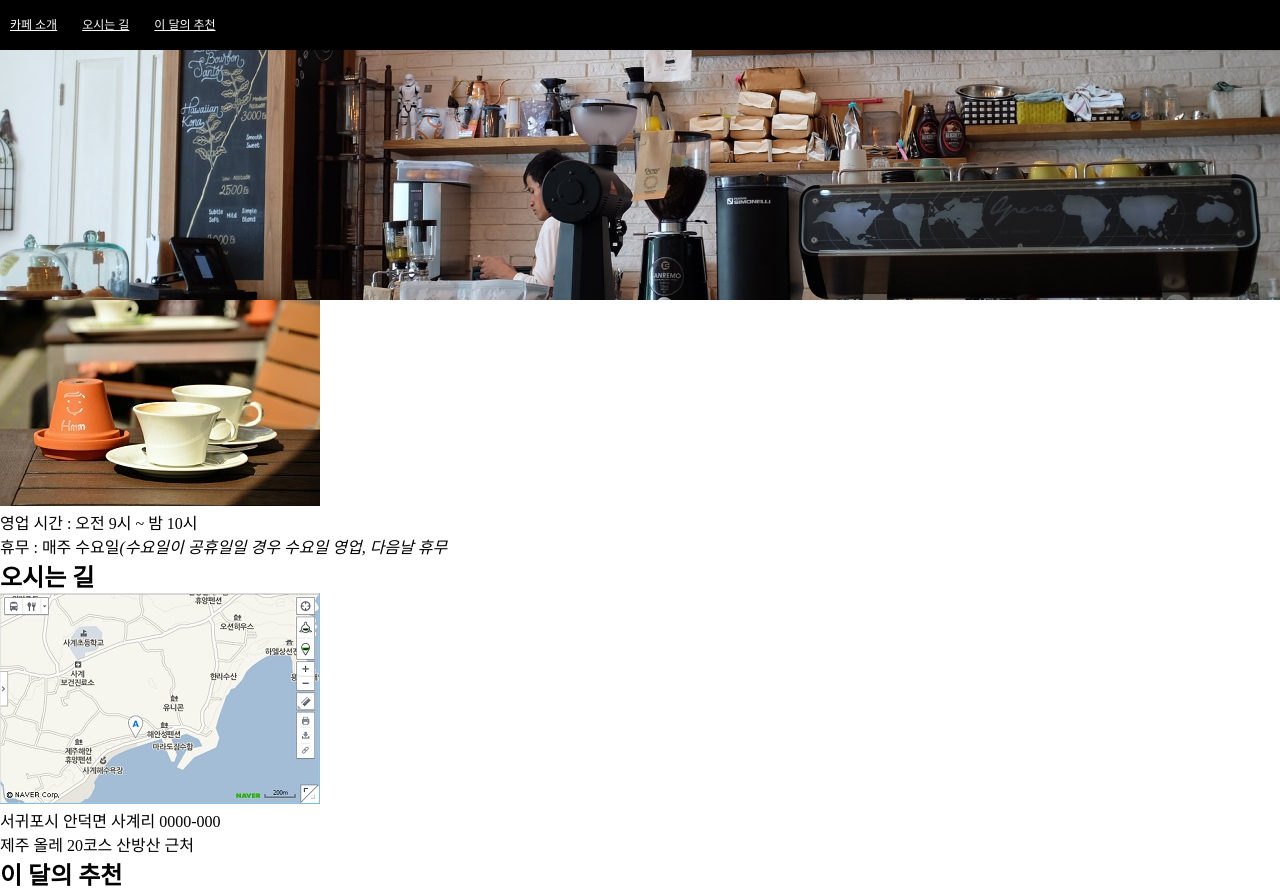
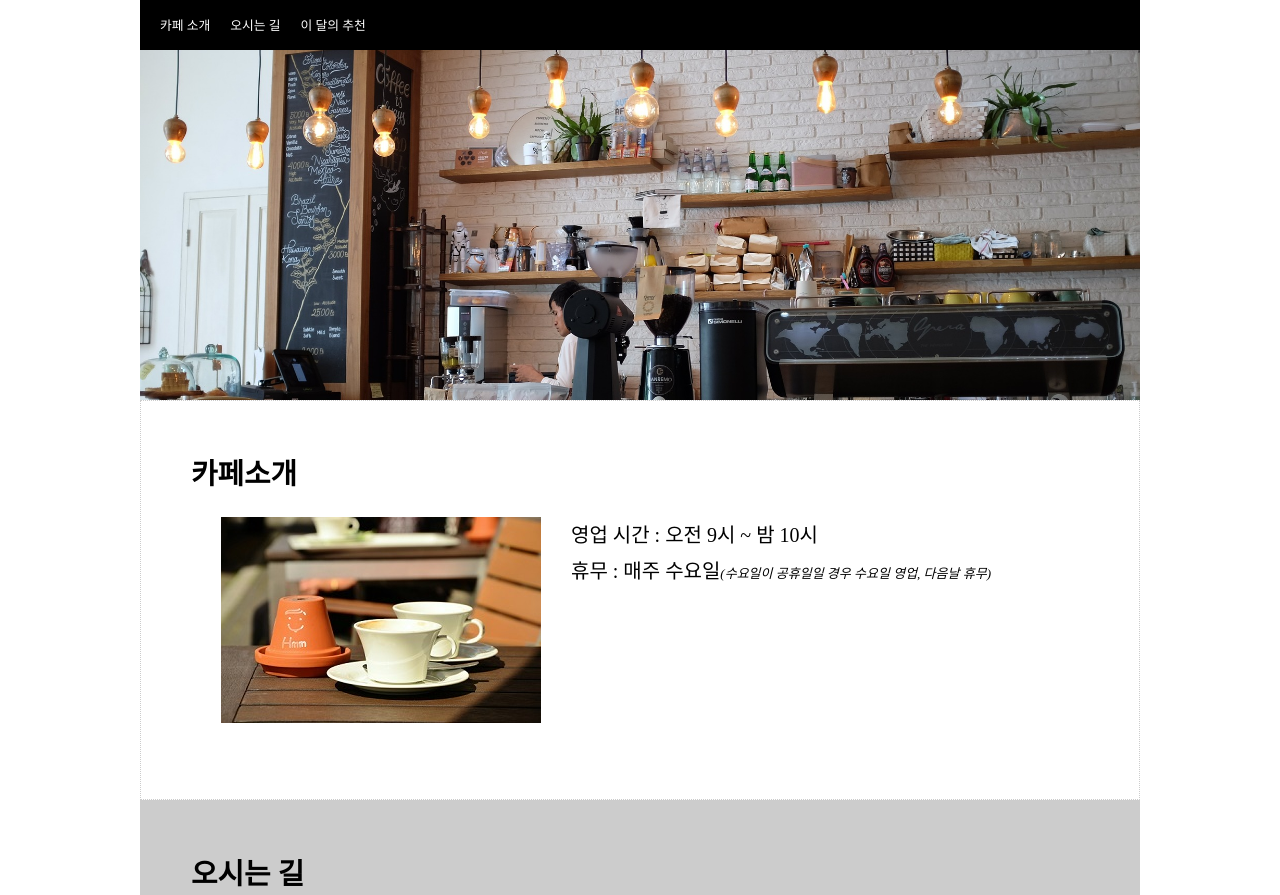
Before and after one commit to singsong19/coffee2, a plain HTML site: page index.html in a window 1280 px wide. Shown: the top 895 px of the page. Drawn offline with Linux system fonts and the light colour scheme.

Commit message:
Add files via upload

```diff
--- /dev/null
+++ b/css/media.css
@@ -0,0 +1,5 @@
+@media screen and (min-width: 992px)
+.item {
+    width: 100%;
+    height: 400px;
+}
--- /dev/null
+++ b/css/notosanskr.css
@@ -0,0 +1,51 @@
+/*
+* Noto Sans KR (korean) http://www.google.com/fonts/earlyaccess
+ */
+@font-face {
+  font-family: 'Noto Sans KR';
+  font-style: normal;
+  font-weight: 100;
+  src: url(http://fonts.gstatic.com/ea/notosanskr/v2/NotoSansKR-Thin.woff2) format('woff2'),
+       url(http://fonts.gstatic.com/ea/notosanskr/v2/NotoSansKR-Thin.woff) format('woff'),
+       url(http://fonts.gstatic.com/ea/notosanskr/v2/NotoSansKR-Thin.otf) format('opentype');
+}
+@font-face {
+  font-family: 'Noto Sans KR';
+  font-style: normal;
+  font-weight: 300;
+  src: url(http://fonts.gstatic.com/ea/notosanskr/v2/NotoSansKR-Light.woff2) format('woff2'),
+       url(http://fonts.gstatic.com/ea/notosanskr/v2/NotoSansKR-Light.woff) format('woff'),
+       url(http://fonts.gstatic.com/ea/notosanskr/v2/NotoSansKR-Light.otf) format('opentype');
+}
+@font-face {
+   font-family: 'Noto Sans KR';
+   font-style: normal;
+   font-weight: 400;
+   src: url(http://fonts.gstatic.com/ea/notosanskr/v2/NotoSansKR-Regular.woff2) format('woff2'),
+        url(http://fonts.gstatic.com/ea/notosanskr/v2/NotoSansKR-Regular.woff) format('woff'),
+        url(http://fonts.gstatic.com/ea/notosanskr/v2/NotoSansKR-Regular.otf) format('opentype');
+ }
+@font-face {
+   font-family: 'Noto Sans KR';
+   font-style: normal;
+   font-weight: 500;
+   src: url(http://fonts.gstatic.com/ea/notosanskr/v2/NotoSansKR-Medium.woff2) format('woff2'),
+        url(http://fonts.gstatic.com/ea/notosanskr/v2/NotoSansKR-Medium.woff) format('woff'),
+        url(http://fonts.gstatic.com/ea/notosanskr/v2/NotoSansKR-Medium.otf) format('opentype');
+ }
+@font-face {
+   font-family: 'Noto Sans KR';
+   font-style: normal;
+   font-weight: 700;
+   src: url(http://fonts.gstatic.com/ea/notosanskr/v2/NotoSansKR-Bold.woff2) format('woff2'),
+        url(http://fonts.gstatic.com/ea/notosanskr/v2/NotoSansKR-Bold.woff) format('woff'),
+        url(http://fonts.gstatic.com/ea/notosanskr/v2/NotoSansKR-Bold.otf) format('opentype');
+ }
+@font-face {
+   font-family: 'Noto Sans KR';
+   font-style: normal;
+   font-weight: 900;
+   src: url(http://fonts.gstatic.com/ea/notosanskr/v2/NotoSansKR-Black.woff2) format('woff2'),
+        url(http://fonts.gstatic.com/ea/notosanskr/v2/NotoSansKR-Black.woff) format('woff'),
+        url(http://fonts.gstatic.com/ea/notosanskr/v2/NotoSansKR-Black.otf) format('opentype');
+ }
--- /dev/null
+++ b/css/reset.css
@@ -0,0 +1,32 @@
+@charset "utf-8";
+
+/* CSS Document */
+
+*{margin:0; padding:0;}
+
+body{
+	font-family: 'Noto Sans KR', sans-serif, '돋움', Dotum;
+	font-size:14px;
+	line-height:20px;
+	color:#121212;
+}
+ul, ol{
+	list-style:none;
+}
+img{
+	border:0;
+	vertical-align:top;
+}
+a{
+	text-decoration:none;
+}
+button{
+	cursor:pointer;
+	vertical-align:top;
+}
+input{
+	vertical-align:top;
+}
+select{
+	vertical-align:top;
+}
--- a/css/style.css
+++ b/css/style.css
@@ -1,41 +1,202 @@
 @charset "utf-8";
-
-
 *{margin:0; padding:0;}
 
 li {
     list-style: none;
 }
+a{
+    color:inherit;
+    text-decoration:none;
+}
+
+body {
+	background: #fff;
+	font-family: "맑은 고딕", 돋움;
+}
+a {
+	text-decoration: none;
+}
+h3 {
+	font-size: 1.8em;
+}
+/* h2 {
+	font-size: 1.3em;
+} */
+p {
+	font-size: 1.3em;
+	/* line-height: 2.5; */
+}
+li {
+	font-size: 1em;
+	line-height: 2;
+}
 
 
+
+
+
+/* 모바일 */
 /* Start header */
+#wrap {
+    width: 100%;
+    margin:0 auto;
+}
+.head {
+    height: 50px;
+    background-color: black;
+}
+.head li {
+    color: white;
+    float: left;
+    margin: 14px 0;
+    margin-left: 20px;
+    font-size: 12.8px;
+}
 header {
     background-image: url(../img/header.jpg);
-    background-position: center;
     background-repeat: no-repeat;
+    background-position: absolute;
     background-size: cover;
     height: 300px;
 }
-.head a {
-    float: left;
-    color: white;
-    margin: 15px;
-    margin-left: 10px;
-    font-size: 12px;
+.pic{
+    display: none;
 }
-header ul::after {
-    display: block;
-    content: "";
-    clear: both;
-}
-header ul {
-    background-color: black;
-    height: 50px;
-}
-
-/* End header */
+/* End Header */
 
 
 /* Start content */
+.item {
+    /* height: 200px; */
+    padding:30px;
+    padding-bottom: 50px;
+}
+.move{
+    height: 260px;
+}
+.item:nth-child(3){
+    height: 360px;
+}
+.time {
+    padding-left: 30px;
+    font-size: 20px;
+    line-height: 180%;
+    padding-right: 50px;
+}
+.item:nth-child(1) i {
+    font-size: 13px;
+}
+.item:nth-child(2){
+    background-color:#ccc;
+}
+.title {
+    margin-bottom: 25px;
+    padding-top:20px;
+    padding-left:20px;
+}
+
+.hand {
+    padding-left: 50px;
+}
+.hand h3 {
+    /* font-size: 17px; */
+    font-size: 1.3em;
+}
+
+.hand li {
+    list-style: decimal;
+}
 
 /* End content */
+
+/* Start footer */
+footer {
+    background-color: black;
+    height: 100px;
+}
+.bar p{
+    font-family: 'Oleo Script', cursive;
+	font-size: 1.5em;
+    color: white;
+    text-align: center;
+    /* padding-top: 30px; */
+    line-height: 100px;
+}
+
+
+/* 태블릿 - 768px 이상 */
+@media screen and (min-width:760px) {
+    /* 최소너비가 760px일때까지 아래를 따라라 */
+    header{
+        height: 400px;
+    }
+    .item{
+        /* padding:0; */
+    }
+    .title{
+        /* padding:40px ; */
+    }
+    .move {
+        width: 50%;
+        height: 400px;
+        float: left;
+        box-sizing: border-box;
+        /* margin: 0; */
+        border: 1px dotted #ccc;
+    }
+    .introduce:after {
+        display: block;
+        content: "";
+        clear: both;
+    }
+    .item:nth-child(3){
+        width:100%;
+        clear: both;
+    }
+}
+
+/* PC - 992px 이상 */
+@media screen and (min-width:992px) {
+    /* 최소너비가 992px이 될때까지는 아래를 따라라:992~~ */
+    #wrap {
+        width: 1000px;
+    }
+    .move {
+        float: none;
+        box-sizing: none;
+        width: 100%;
+    }
+
+    .pic {
+        display: block;
+        float: left;
+        margin-left: 50px;
+    }
+    .move div p{
+        float: left;
+    }
+    /* .float{
+        float: left;
+    } */
+
+    .hand {
+        width:415px;
+        float: left;
+    }
+    .pic:last-child {
+        /* float: right; */
+        float: left;
+    }
+
+    .item:after{
+        display: block;
+        content: "";
+        clear: both;
+    }
+
+
+    #recommend .pic {
+        border-radius:50%;
+    }
+
+}
--- /dev/null
+++ b/css/web.css
@@ -0,0 +1,72 @@
+#wrap {
+    width: 100%}
+header {
+    background-image: url(../img/header.jpg);
+    background-position: center;
+    background-repeat: no-repeat;
+    background-size: cover;
+    height: 250px;
+}
+
+.head a {
+    float: left;
+    color: white;
+    margin: 18px 0;
+    margin-left: 20px;
+    font-size: 12.8px;
+}
+header ul::after {
+    display: block;
+    content: "";
+    clear: both;
+}
+header ul {
+    background-color: black;
+    height: 50px;
+}
+/* End header */
+
+/* Start content */
+.item {
+    padding-left: 40px;
+}
+.info {
+    margin-bottom: 18px;
+}
+.cafe {
+    font-size: 25px;
+    height: 180px;
+}
+.come {
+    background-color: grey;
+    height: 180px;
+}
+.month {
+    height: 180px;
+}
+
+.come p {
+    font-size: 18px;
+    line-height: 30px;
+}
+
+
+/* End content */
+.
+
+
+/* Start footer */
+footer {
+    height: 80px;
+    background-color: black;
+    text-align: center;
+}
+.bar p {
+    color: white;
+    padding-top: 18px;
+    font-size: 20px;
+    /* font-weight: ;
+    font:bolder; */
+}
+
+/* End footer */
--- a/index.html
+++ b/index.html
@@ -4,47 +4,67 @@
     <meta charset="UTF-8">
     <meta name="viewport" content="width=device-width, initial-scale=1.0">
     <link rel="stylesheet" href="./css/style.css">
+    <!-- <link rel="stylesheet" href="./css/reset.css"> -->
+    <link rel="stylesheet" href="./css/notosanskr.css">
+    <link red="stylesheet" media="(max-width: 992px)" href="./css/media.css" />
     <title>반응형 첫번째 과제</title>
+
+
 </head>
 <body>
     <div id="wrap">
         <header>
             <ul class="head">
-                <li><a href="#introduce">카페 소개</a></li>
+                <li><a href="#info">카페 소개</a></li>
                 <li><a href="#map">오시는 길</a></li>
                 <li><a href="#recommend">이 달의 추천</a></li>
             </ul>
         </header>
 
         <content>
-            <div class="item introduce">
-                <img src="./img/coffee.jpg" class="pic">
-                <div class="time">
-                    <p>영업 시간 : 오전 9시 ~ 밤 10시</p>
-                    <p>휴무 : 매주 수요일<i>(수요일이 공휴일일 경우 수요일 영업, 다음날 휴무</i></p>
+            <div class="introduce">
+                <div id="info" class="item move">
+                    <h3 class="title">
+                        <strong>카페소개</strong>
+                    </h3>
+                    <!-- <div class="float"> -->
+                        <img src="./img/coffee.jpg" alt="" class="pic">
+                    <!-- </div> -->
+                    <div class="float">
+                        <p class="time">영업 시간 : 오전 9시 ~ 밤 10시</p>
+                        <p class="time">휴무 : 매주 수요일<i>(수요일이 공휴일일 경우 수요일 영업, 다음날 휴무)</i></p>
                     </div>
                 </div>
-            <div class="item map">
-                <h2>오시는 길</h2>
-                <img src="./img/map.jpg" class="pic">
-                <div class="jeju">
-                    <p>서귀포시 안덕면 사계리 0000-000</p>
-                    <p>제주 올레 20코스 산방산 근처</p>
+
+                <div id="map" class="item move">
+                    <h3 class="title">
+                        <strong>오시는 길</strong>
+                    </h3>
+                    <img src="./img/map.jpg" alt="" class="pic">
+                    <div>
+                        <p class="time">서귀포시 안덕면 사계리 0000-000</p>
+                        <p class="time">제주 올레 20코스 산방산 근처</p>
                     </div>
                 </div>
-            <div class="item recommend">
-                <h2>이 달의 추천</h2>
+
+                <div id="recommend" class="item">
+                    <h3 class="title">
+                        <strong>이 달의 추천</strong>
+                    </h3>
+                    <div class="hand">
                         <h3>핸드드립 아이스 커피</h3>
                         <ol class="ice">
                             <li>1인분 기준으로 서버에 각얼음 5조각(한조각의 20cc) 넣고 추출을 시작한다.</li>
                             <li>평상시 보다 원두의 양은 2배 정도 (20g)와 추출액은 얼음 포함해서 200cc까지 내린다.</li>
                             <li>아이스 잔에 얼음 6~7개 섞어서 시원하게 마신다.</li>
                         </ol>
+                    </div>
                     <img src="./img/ice.jpg" class="pic">
+                </div>
             </div>
 
             <footer class="bar">
-                <h3>My tiems with Coffee</h3>
+                <p>My tiems with Coffee</p>
             </footer>
         </div>
     </content>
```
Lines whose indentation alone changed are shown as unchanged.
